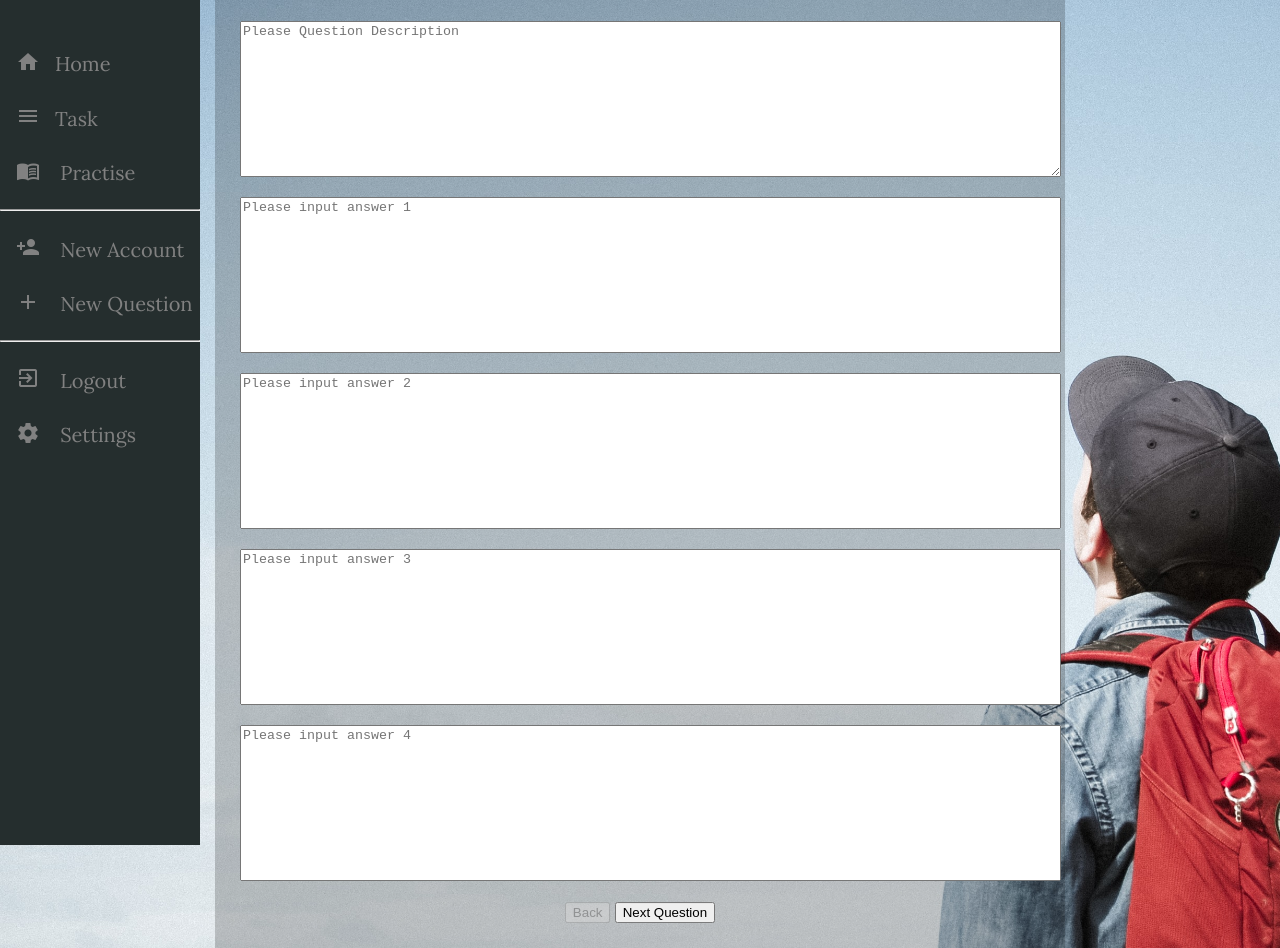
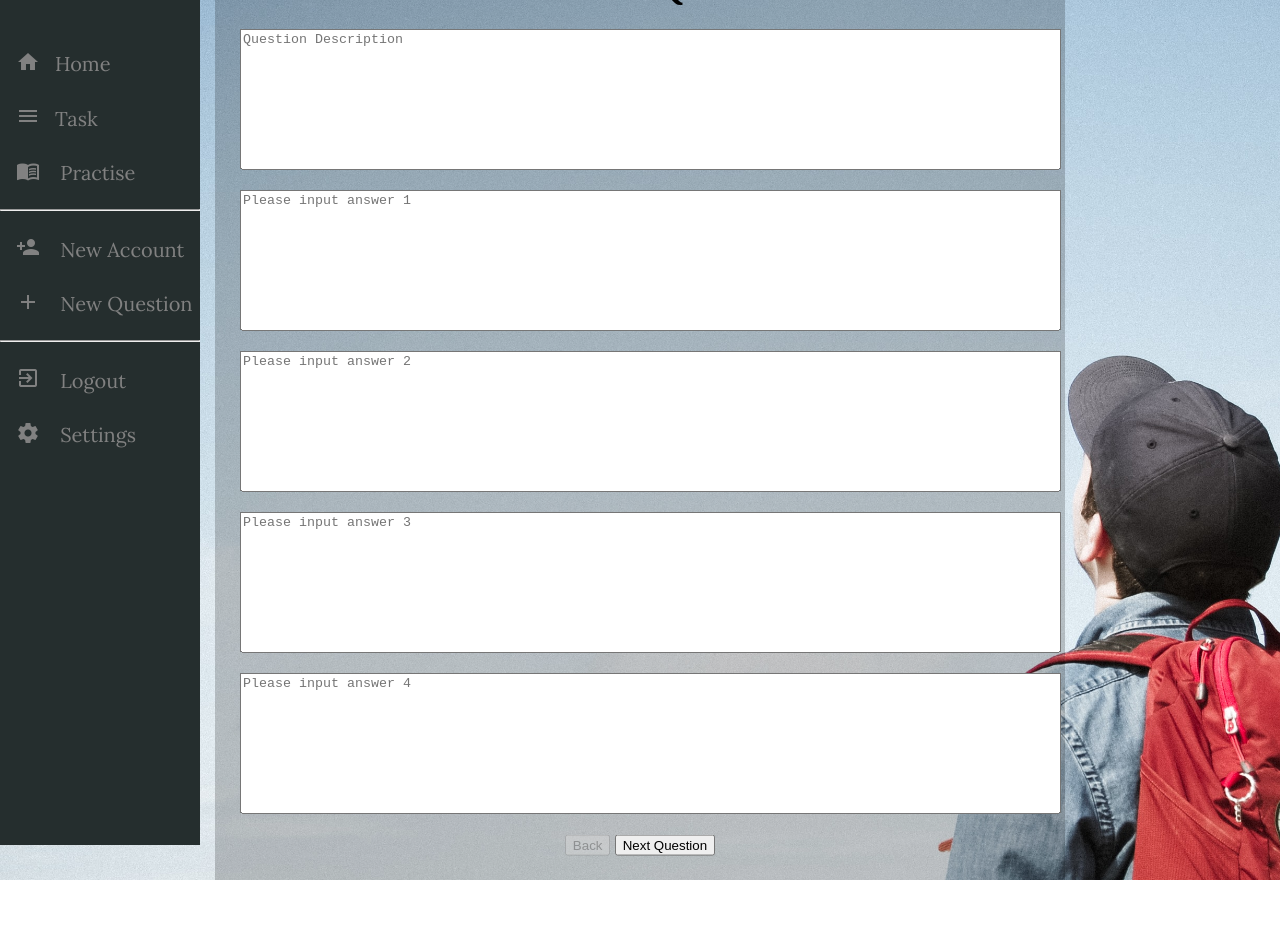
Before and after one commit to mad-hin/Learning_System, an Electron app: page HTML/newqt.html in a window 1280 px wide. Both pictures are taken after a click on the button "Next". After the commit the page ends 880 px from the top, so only its background shows below. Drawn offline with Linux system fonts and the light colour scheme; no server answers.

Commit message:
whatever

```diff
--- a/CSS/style.css
+++ b/CSS/style.css
@@ -268,7 +268,7 @@ body.newstuacc-body {
 	color: white;
 }
 
-#ans1, #ans2,#ans3,#ans4 {
+#ans1, #ans2,#ans3,#ans4, #qtDes {
 	resize: none;
 	display: none;
 }
--- a/HTML/newqt.html
+++ b/HTML/newqt.html
@@ -69,14 +69,17 @@
             </div>
             <div class="qt-box">
                 <form id="qt">
+                    <div class="firstStage">
                         <h3 id="qtTypeLb">Question Type:</h3>
                         <select id="qtType" onchange="showQusetionNumber()">
                             <option>Task</option>
                             <option>Practise</option>
                         </select>
                         <br>
+                        <h3 id="qtSubjectLb">Subject:</h3>
+                        <select id="qtSubject"></select>
                         <h3 id="qtLevelLb">Level:</h3>
-                    <select id="qtLevel" onchange="showQusetionNumber()">
+                        <select id="qtLevel">
                             <option>Form 1</option>
                             <option>Form 2</option>
                             <option>Form 3</option>
@@ -88,15 +91,16 @@
                         <input type="number" name="qtNumber" id="qtNumber" min="1" max="100" value="1" required>
                         <br>
                         <button name="nextBnt" type="button" id="nextBnt">Next</button>
-                    <textarea cols="100" rows="10" id="qtDes" placeholder="Please Question Description" required></textarea>
+                    </div>
+                    <textarea cols="100" rows="9" id="qtDes" placeholder="Question Description" required></textarea>
                     <br>
-                    <textarea cols="100" rows="10" id="ans1" placeholder="Please input answer 1" required></textarea>
+                    <textarea cols="100" rows="9" id="ans1" placeholder="Please input answer 1" required></textarea>
                     <br>
-                    <textarea cols="100" rows="10" id="ans2" placeholder="Please input answer 2" required></textarea>
+                    <textarea cols="100" rows="9" id="ans2" placeholder="Please input answer 2" required></textarea>
                     <br>
-                    <textarea cols="100" rows="10" id="ans3" placeholder="Please input answer 3" required></textarea>
+                    <textarea cols="100" rows="9" id="ans3" placeholder="Please input answer 3" required></textarea>
                     <br>
-                    <textarea cols="100" rows="10" id="ans4" placeholder="Please input answer 4" required></textarea>
+                    <textarea cols="100" rows="9" id="ans4" placeholder="Please input answer 4" required></textarea>
                     <br>
                     <button name="goBackBnt" type="button" id="goBackBnt" style="display: none;" disabled>Back</button>
                     <button name="nextqtBnt" type="button" id="nextqtBnt" style="display: none;">Next Question</button>
--- a/JS/renderer.js
+++ b/JS/renderer.js
@@ -136,6 +136,9 @@ if (fileName[0] !== "index.html") {
     }
     // End of Action after clicking the "Logout" anchor
 }
+if (fileName[0] === "newqt.html") {
+    loadSubject();
+}
 
 function getUserName(userId){
     db.ref('/users/'+userId+'/name').once('value').then(
@@ -171,3 +174,16 @@ function passwordUpdate(userId, currPassword) {
         }
     )
 }
+
+// Load the subject name to "qtTopic"
+function loadSubject() {
+    db.ref("/subject/").once("value").then(result => {
+        let sub = result.val();
+        for (const key of Object.keys(sub)) {
+            const subjectName = sub[key];
+            var opt = document.createElement("OPTION");
+            opt.appendChild(document.createTextNode(subjectName));
+            document.getElementById("qtSubject").appendChild(opt);
+        }
+    });
+}
--- a/JS/system.js
+++ b/JS/system.js
@@ -348,15 +348,11 @@ function createQuestion(target, type) {
 
 // show the textare for input question
 function showQuestionInputBox() {
-    var v = document.getElementById("qtType");
-    var qtNum = document.getElementById("qtNumber");
     var nextAct = document.getElementById("nextqtBnt");
-    v.style.display = "none";
-    qtNum.style.display = "none";
-    document.getElementById("qtTypeLb").style.display = "none";
-    document.getElementById("qtLevelLb").style.display = "none";
-    document.getElementById("qtLevel").style.display = "none";
-    document.getElementById("nextBnt").style.display = "none";
+    var f = document.getElementsByClassName("firstStage")
+    for (var i = 0; i < f.length; i++) {
+        f[i].style.display = 'none';
+    }
     document.getElementById("qtDes").style.display = "block";
     document.getElementById("ans1").style.display = "block";
     document.getElementById("ans2").style.display = "block";
@@ -381,4 +377,4 @@ function clearTextArea() {
     document.getElementById("ans4").value = "";
     document.getElementById("ans3").value = "";
 }
-// End od function clearTextArea
+// End of function clearTextArea
```
Lines whose indentation alone changed are shown as unchanged.
